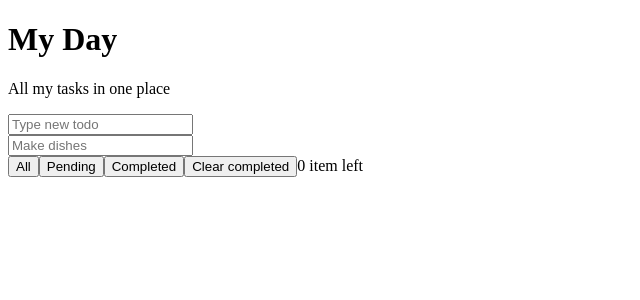
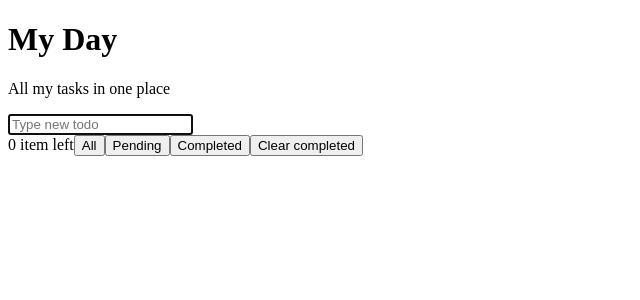
Before and after one commit to ValentinaOrlas/mydayapp, a React (Vite) app: page / in a window 1280 px wide. Shown: the top 300 px of the page, without its empty margins (0-640 px from the left). Built offline with nearby package versions, Linux system fonts and the light colour scheme.

Commit message:
Feature encargada de crear una nueva tarea terminada

```diff
--- a/src/App.jsx
+++ b/src/App.jsx
@@ -1,14 +1,12 @@
-import { useState } from 'react'
-import Info from './Components/Info/Info'
+import { TaskProvider } from './Components/Context/Context';
+import Info from './Components/Info/Info';
 
 function App() {
-
-
   return (
-    <>
-      <Info></Info>
-    </>
-  )
+    <TaskProvider>
+      <Info />
+    </TaskProvider>
+  );
 }
 
-export default App
+export default App;
--- /dev/null
+++ b/src/Components/Context/Context.jsx
@@ -0,0 +1,27 @@
+import { createContext, useState } from "react";
+
+export const  taskContext = createContext();
+
+export const TaskProvider = ({children}) =>{
+
+    const [tasks, setTasks] = useState([]);
+    const [pendingTasks, setPendingTasks] = useState([]);
+    const [completedTasks, setCompletedTasks] = useState([]);
+
+     // Función para actualizar el estado de la tarea
+  const updateTaskStatus = (taskId, newStatus) => {
+    setTasks((prevTasks) =>
+      prevTasks.map((task) =>
+        task.id === taskId ? { ...task, status: newStatus } : task
+      )
+    );
+  };
+
+  return (
+    <taskContext.Provider
+    value = {{tasks, setTasks, pendingTasks, setPendingTasks,completedTasks, setCompletedTasks , updateTaskStatus}}>
+      {children}
+    </taskContext.Provider>
+  )
+
+}
--- /dev/null
+++ b/src/Components/Footer/Footer.jsx
@@ -0,0 +1,14 @@
+const Footer = () => {
+  return (
+    <div>
+      <footer id="footer">
+      <span>0 item left</span>
+        <button>All</button>
+        <button>Pending</button>
+        <button>Completed</button>
+        <button>Clear completed</button>
+      </footer>
+    </div>
+  );
+};
+export default Footer;
--- a/src/Components/Info/Info.jsx
+++ b/src/Components/Info/Info.jsx
@@ -1,12 +1,26 @@
-import React from 'react';
-import Tarea from '../Tarea/Tarea';
+import { useContext, useState } from "react";
+import { taskContext } from '../Context/Context';
+import Tarea from "../Tarea/Tarea";
+import Footer from "../Footer/Footer";
 
 const Info = () => {
+
+  const context = useContext(taskContext);
+
   return (
     <div>
       <h1>My Day</h1>
       <p>All my tasks in one place</p>
-      <Tarea></Tarea>
+      <div>
+
+      <Tarea />
+        {context.tasks.map((task) => (
+          <div key={task.id}>
+            <p>{task.title}</p>
+          </div>
+        ))}
+      <Footer />
+      </div>
     </div>
   )
 }
--- /dev/null
+++ b/src/Components/Tarea/Hooks/logicTarea.jsx
@@ -0,0 +1,45 @@
+import { useContext, useState } from "react";
+import { taskContext } from '../../Context/Context';
+
+const logicTask = () => {
+
+  const context = useContext(taskContext);
+  const [title, setTitle] = useState('');
+
+  const handleTitleTask = (event) => setTitle(event.target.value);
+
+  const handleCreateTask = (event) => {
+    if (event.key === 'Enter') {
+      event.preventDefault();
+
+      const vacioTitle = title.trim();
+
+
+      if (vacioTitle === '') {
+
+        return alert('Información incompleta');
+
+      } else {
+
+        const newTask = {
+          id: Date.now(),
+          title: vacioTitle,
+          status: 'pending',
+        };
+
+
+        context.setTasks([...context.tasks, newTask]);
+        setTitle('');
+      }
+    }
+  };
+
+  return {
+    title,
+    handleTitleTask,
+    handleCreateTask,
+    setTitle,
+  };
+};
+
+export default logicTask;
--- a/src/Components/Tarea/Tarea.jsx
+++ b/src/Components/Tarea/Tarea.jsx
@@ -1,22 +1,15 @@
-import React from "react";
+import logicTask from "./Hooks/logicTarea";
 
-const Tarea = () => {
+const Tarea = ({id, titleTask}) => {
+
+  const { title, handleTitleTask, handleCreateTask,} = logicTask();
+
+
   return (
     <div>
-      <input type="text" placeholder="Type new todo" />
 
-      <div>
-        <label></label>
-        <input type="text" placeholder="Make dishes" />
-      </div>
+      <input  value={title} onChange={handleTitleTask} autoFocus onKeyDown={handleCreateTask} type="text" placeholder="Type new todo" />
 
-      <div>
-        <button>All</button>
-        <button>Pending</button>
-        <button>Completed</button>
-        <button>Clear completed</button>
-        <span>0 item left</span>
-      </div>
     </div>
   );
 };
--- a/src/main.jsx
+++ b/src/main.jsx
@@ -1,4 +1,5 @@
 import { createRoot } from 'react-dom/client'
 import App from './App.jsx'
+import { TaskProvider } from './Components/Context/Context.jsx'
 
-createRoot(document.getElementById('root')).render(<App />)
+createRoot(document.getElementById('root')).render(<TaskProvider><App /> </TaskProvider>)
```
